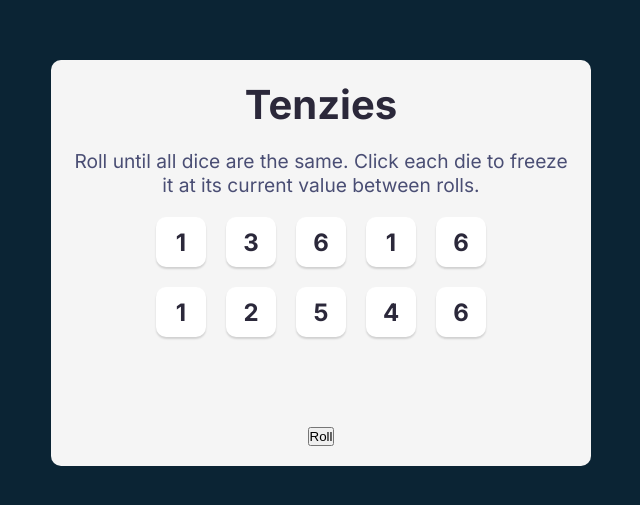
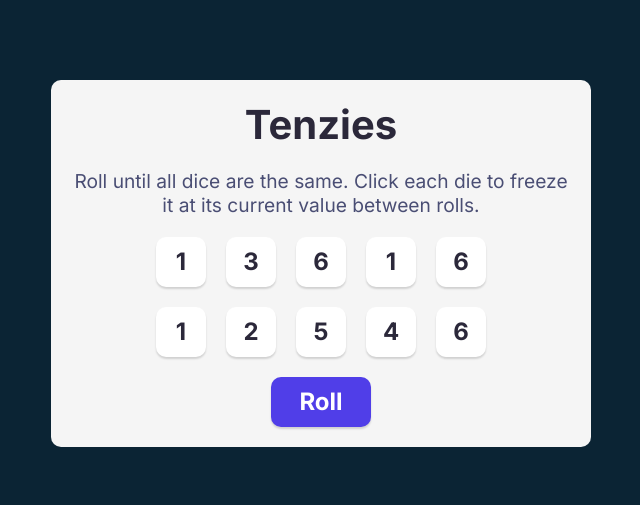
Before and after one commit to ndrsov/tenzies-game, a React (Vite) app: page / in a window 1280 px wide. Shown: the part 137-642 px from the top of the page, without its empty margins (319-959 px from the left). Built offline with nearby package versions, Linux system fonts and the light colour scheme.

Commit message:
Add style for roll dice button while adapint style to all buttons

```diff
--- a/src/index.css
+++ b/src/index.css
@@ -40,8 +40,14 @@ p {
 
 .dice-container {
   display: grid;
-  grid-template: repeat(3, 1fr) / repeat(5, 1fr);
+  grid-template: repeat(2, 1fr) / repeat(5, 1fr);
   gap: 20px;
+}
+
+button {
+  font-family: 'Inter', sans-serif;
+  font-weight: bold;
+  cursor: pointer;
 }
 
 .dice-container button {
@@ -50,19 +56,38 @@ p {
   box-shadow: 0px 2px 2px rgba(0, 0, 0, 0.15);
   border: none;
   border-radius: 10px;
-  cursor: pointer;
   background-color: #fff;
-  font-family: 'Inter', sans-serif;
   font-size: 1.5rem;
-  font-weight: bold;
   color: #2b283a;
 }
 
 .dice-container button:hover {
-  background-color: #2b283a;
+  background-color: #6557ea;
   color: #fff;
 }
 
 .dice-container button:active {
   box-shadow: inset 5px 5px 10px rgba(0, 0, 0, 0.2);
 }
+
+button.roll-dice {
+  height: 50px;
+  width: 100px;
+  border-radius: 10px;
+  border: none;
+  background-color: #503ee8;
+  color: #fff;
+  font-size: 1.5rem;
+  box-shadow: 0px 2px 2px rgba(0, 0, 0, 0.15);
+  transition: all 0.3s ease-in-out;
+}
+
+button.roll-dice:hover {
+  background-color: #6557ea;
+  color: #fff;
+  box-shadow: inset 5px 5px 10px rgba(0, 0, 0, 0.2);
+}
+
+button.roll-dice:active {
+  box-shadow: inset 5px 5px 10px rgba(0, 0, 0, 0.2);
+}
```
